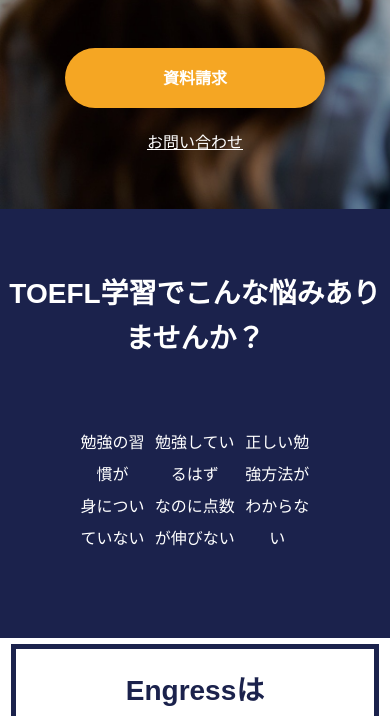
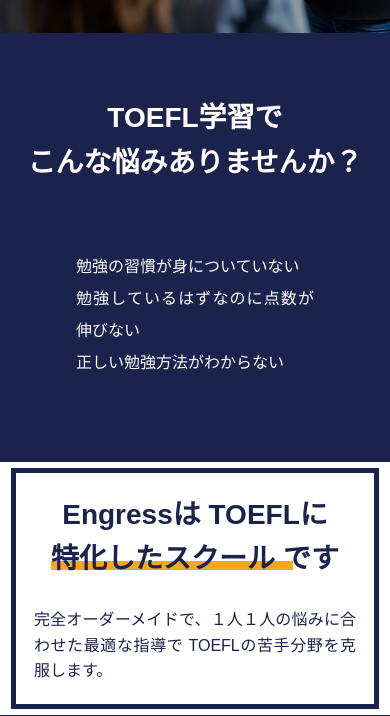
Before and after one commit to sonho463/english-school, a website: page index.html in a window 390 px wide. Shown: the part 323-1039 px from the top of the page. Drawn offline with nearby package versions, Linux system fonts and the light colour scheme.

```diff
--- a/assets/scss/layout/_l-mv.scss
+++ b/assets/scss/layout/_l-mv.scss
@@ -1,6 +1,11 @@
+@use "../foundation/variables" as v;
+
 .l-mv{
 	background-image: url(../assets/images/fv.jpg);
 	background-size: cover;
 	height: 476px;
 	background-position-y:50%;
+	@include v.mq(sm){
+		height: 300px;
+	}
 }
--- a/assets/scss/project/_faq.scss
+++ b/assets/scss/project/_faq.scss
@@ -12,6 +12,10 @@
   border-top: v.$main-primary 1px solid;
   border-bottom: v.$main-primary 1px solid;
 	// height: 65px;
+	@include v.mq(sm){
+		padding-right: 5%;
+		padding-left: 5%;
+	}
 }
 
 
@@ -20,12 +24,15 @@
   display: flex;
   justify-content: space-between;
   align-items: center;
-  height: 65px;
+  height: fit-content;
+  height: 64px;
+	padding-top: 10px;padding-bottom: 10px;
 	cursor: pointer;
   &::after {
     content: "ー";
     font-size: 2.5rem;
     padding-right: 1%;
+		padding-left: 8%;
   }
 }
 
@@ -35,15 +42,20 @@
 	height: 0px;
 	visibility: hidden;
 	opacity: 0;
-	transition: height .3s, visibility .1s, opacity .1s;
+	transition:
+		height .3s,
+		visibility .1s,
+		opacity .1s;
   &__text {
     padding-left: 26px;
   }
 }
 .p-faq__answer.open{
-	transition: height .3s, visibility .5s, opacity .5s;
-
-	height: 65px;
+	transition:
+		height .3s,
+		visibility .5s,
+		opacity .5s;
 	visibility: visible;
 	opacity: 1;
+	height: 64px;
 }
--- a/assets/scss/project/_feature.scss
+++ b/assets/scss/project/_feature.scss
@@ -26,6 +26,11 @@
   display: flex;
   justify-content: space-between;
   column-gap: 50px;
+	@include v.mq(sm){
+		display: block;
+		padding-right: 5%;
+		padding-left: 5%;
+	}
   & + li {
     margin-top: 60px;
   }
@@ -70,12 +75,22 @@
 	background-size: 100%;
   color: v.$color-white;
   height: 217px;
+	@include v.mq(sm){
+		height: 120px;
+		row-gap: 10px;
+	}
 	&__heading{
 		font-size: 2.6rem;
 		font-weight: bold;
+		@include v.mq(sm){
+			font-size: 1.8rem;
+		}
 	}
 }
 .p-feature__button {
   width: 200px;
   height: 50px;
+	@include v.mq(sm){
+		height: 38px;
+	}
 }
--- a/assets/scss/project/_flow.scss
+++ b/assets/scss/project/_flow.scss
@@ -14,39 +14,71 @@
   width: 100%;
   border-collapse: separate;
   border-spacing: 0px 10px;
-	tr{
+	@include v.mq(sm){
+		border-spacing: 0 24px;
+	}
+  tr {
     height: 64px;
     background-color: v.$color-pale-gray;
   }
   tr td:first-of-type {
+    // p-flow__num
     width: 64px;
     height: 64px;
     text-align: center;
     line-height: 64px;
     color: v.$color-white;
     background-color: v.$main-secondary;
+    @include v.mq(sm) {
+      width: 100%;
+      height: 36px;
+      line-height: 36px;
+    }
   }
   tr td:nth-of-type(2) {
+    //p-flow__item__heading
     width: calc((100% - 64px) * 1 / 3);
-    font: size 1.8rem;
+    font-size: 1.8rem;
     font-weight: bold;
     padding-left: 1%;
     line-height: 64px;
     position: relative;
-		&::after{
-			content: '';
+    @include v.mq(sm) {
+      width: 100%;
+      // text-align: center;
+      height: 36px;
+      line-height: 36px;
+      padding-left: 5%;
+      padding-right: 5%;
+    }
+    &::after {
+      content: "";
       width: 100%;
       height: 30px;
       position: absolute;
       top: 50%;
       transform: translateY(-50%);
-			right:0;
+      right: 0;
       border-right: 1px solid v.$color-gray;
+      @include v.mq(sm) {
+        display: none;
+      }
     }
   }
   tr td:last-of-type {
+    //p-flow__desc
     line-height: 64px;
     width: calc((100% - 64px) * 2 / 3);
     padding-left: 5%;
+    @include v.mq(sm) {
+      width: 100%;
+      padding-right: 5%;
+      line-height: 1.5;
     }
   }
+  @include v.mq(sm) {
+    td {
+      display: block;
+    }
+  }
+}
--- a/assets/scss/project/_intro.scss
+++ b/assets/scss/project/_intro.scss
@@ -16,10 +16,16 @@
     margin-top: 65px;
     margin-left: auto;
     margin-right: auto;
+		@include v.mq(sm){
+			display: block;
+		}
   }
   &__item {
     line-height: 2;
     text-align: center;
+		@include v.mq(sm){
+			text-align: justify;
+		}
   }
 }
 
@@ -55,5 +61,10 @@
     text-align: center;
     margin-top: 25px;
     color: v.$main-primary;
+		@include v.mq(sm){
+			text-align:justify;
+			padding-left: 5%;
+			padding-right: 5%;
+		}
   }
 }
--- a/assets/scss/project/_mv.scss
+++ b/assets/scss/project/_mv.scss
@@ -16,9 +16,15 @@
 	&__main-title{
 		font-size:4.8rem;
 		font-weight: bold;
+		@include v.mq(sm){
+			font-size: 3.2rem;
+		}
 	}
 	&__desc{
 		font-size: 1.8rem;
+		@include v.mq(sm){
+			font-size: 1.2rem;
+		}
 	}
 }
 
@@ -28,6 +34,9 @@
 		margin-top: 51px;
 		height: 60px;
 		width: 260px;
+		@include v.mq(sm){
+			height: 40px;
+		}
 	}
 	&__link-contact{
 		margin-top: 22px;
--- a/assets/scss/project/_success.scss
+++ b/assets/scss/project/_success.scss
@@ -28,6 +28,11 @@
 
 .p-success__item{
 	width: 30.9%;
+	@include v.mq(sm){
+		width: 100%;
+		padding-left: 5%;
+		padding-right: 5%;
+	}
 	&__info{
 		margin-top: 16px;
 	}
--- a/assets/scss/style.scss
+++ b/assets/scss/style.scss
@@ -38,3 +38,5 @@
 // *--------------*
 // utility
 // *--------------*
+
+@use "./utility/responsive";
--- /dev/null
+++ b/assets/scss/utility/_responsive.scss
@@ -0,0 +1,15 @@
+@use "../foundation/variables" as v;
+
+.u-active-sp{
+	display: none;
+	@include v.mq(sm){
+		display: inline;
+	}
+}
+
+.u-active-pc{
+	display: inline;
+	@include v.mq(sm){
+		display: none;
+	}
+}
--- a/index.html
+++ b/index.html
@@ -100,34 +100,31 @@
 				<div class="c-inner">
 					<div class="p-intro__sympathy">
 						<h2 class="p-intro__sympathy__heading c-section__title">
-							TOEFL学習でこんな悩みありませんか？
+							TOEFL学習で<br class="u-active-sp">こんな悩みありませんか？
 						</h2>
 						<ul class="p-intro__sympathy__contents">
 							<li class="p-intro__sympathy__item">
-								勉強の習慣が<br>
-								身についていない
+								勉強の習慣が<br class="u-active-pc">身についていない
 							</li>
 							<li class="p-intro__sympathy__item">
-								勉強しているはず<br>
-								なのに点数が伸びない
+								勉強しているはず<br class="u-active-pc">なのに点数が伸びない
 							</li>
 							<li class="p-intro__sympathy__item">
-								正しい勉強方法が<br>
-								わからない
+								正しい勉強方法が<br class="u-active-pc">わからない
 							</li>
 						</ul>
 					</div>
 					<div class="p-intro__intro">
 						<div class="p-intro__intro__inner">
 							<h2 class="p-intro__intro__heading c-section__title">
-								Engressは<br>
+								Engressは<br class="u-active-pc""">
 								<span>
-									TOEFLに特化したスクール
+									TOEFLに<br class="u-active-sp">特化したスクール
 								</span>
 								です
 							</h2>
 							<p class="p-intro__intro__desc">
-								完全オーダーメイドで、１人１人の悩みに合わせた最適な指導で<br>
+								完全オーダーメイドで、１人１人の悩みに合わせた最適な指導で<br class="u-active-pc">
 								TOEFLの苦手分野を克服します。
 							</p>
 						</div>
```
Also changed, not shown: assets/css/style.css, build/style.css, 1 other file. Lines whose indentation alone changed are shown as unchanged.
